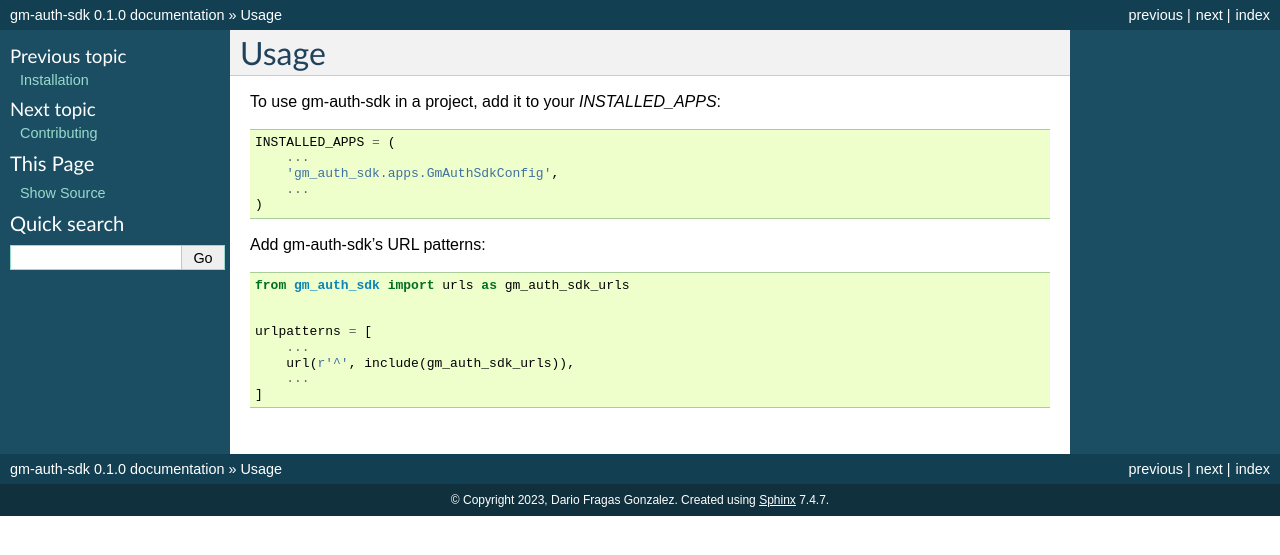
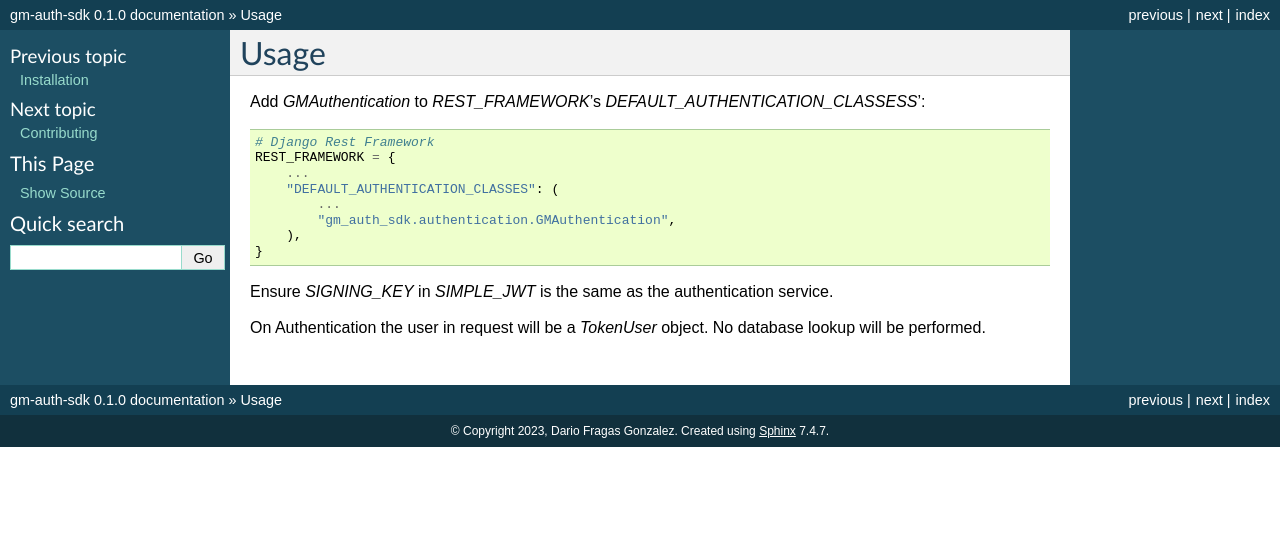
Before and after one commit to Aeroenvio/gm-auth-sdk, a Sphinx documentation site: the page built from docs/usage.rst, in a window 1280 px wide. Shown: the top 555 px of the page. Built offline with Sphinx 7.4.7, drawn with Linux system fonts in a browser that asks for light colours.

Commit message:
docs: add usage information

```diff
--- a/docs/usage.rst
+++ b/docs/usage.rst
@@ -2,25 +2,20 @@
 Usage
 =====
 
-To use gm-auth-sdk in a project, add it to your `INSTALLED_APPS`:
+Add `GMAuthentication` to `REST_FRAMEWORK`'s `DEFAULT_AUTHENTICATION_CLASSESS`':
 
 .. code-block:: python
 
-    INSTALLED_APPS = (
+    # Django Rest Framework
+    REST_FRAMEWORK = {
         ...
-        'gm_auth_sdk.apps.GmAuthSdkConfig',
-        ...
-    )
+        "DEFAULT_AUTHENTICATION_CLASSES": (
+            ...
+            "gm_auth_sdk.authentication.GMAuthentication",
+        ),
+    }
 
-Add gm-auth-sdk's URL patterns:
+Ensure `SIGNING_KEY` in `SIMPLE_JWT` is the same as the authentication service.
 
-.. code-block:: python
-
-    from gm_auth_sdk import urls as gm_auth_sdk_urls
-
-
-    urlpatterns = [
-        ...
-        url(r'^', include(gm_auth_sdk_urls)),
-        ...
-    ]
+On Authentication the user in request will be a
+`TokenUser` object. No database lookup will be performed.
```
